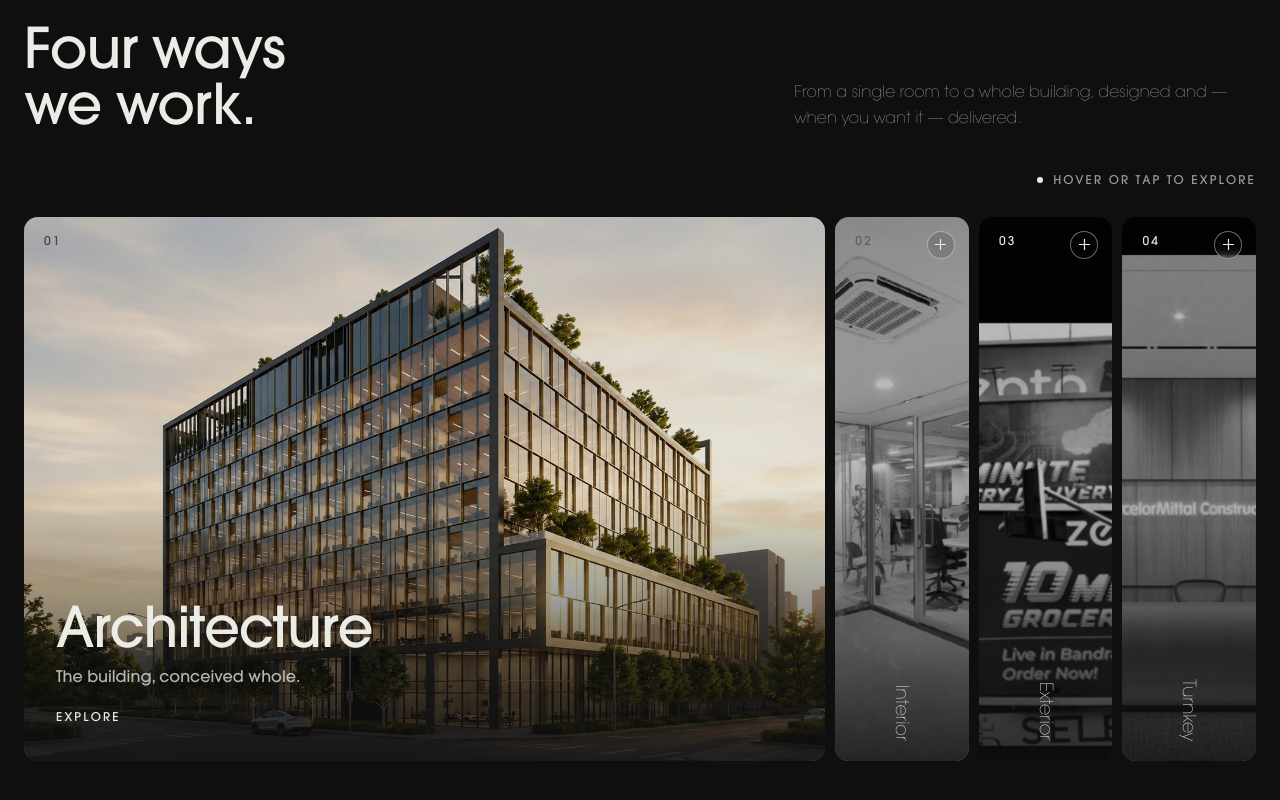
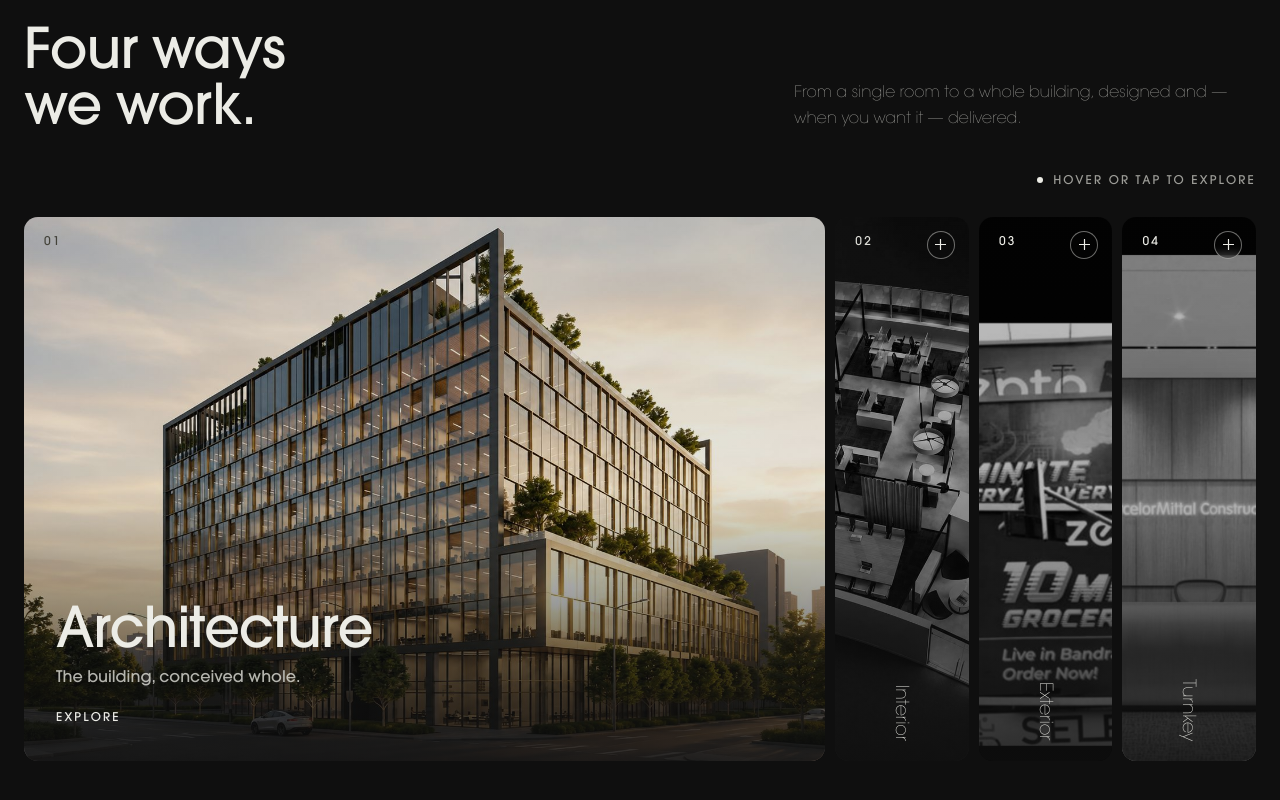
Before and after one commit to TusharND12/madane-design-workshop, a Next.js app: page / in a window 1280 px wide. Shown: the part 10005-10805 px from the top of the page. Built offline with nearby package versions, Linux system fonts and the light colour scheme.

Commit message:
Use provided render for the Interior services panel

```diff
--- a/src/content/services.ts
+++ b/src/content/services.ts
@@ -24,8 +24,8 @@ export const services: Service[] = [
       "Interiors for homes and workspaces — planning, material, light and detail tuned until the space disappears and the life inside it comes forward.",
     forWhom: "Anyone who has the shell and needs the inside resolved with discipline.",
     includes: ["Space planning", "Material & finish", "Lighting design", "Joinery & detail", "FF&E and styling"],
-    image: "/assets/hero/p-26.jpg",
-    imageAlt: "Interior — a calm, daylit workspace floor.",
+    image: "/assets/services/interior.jpg",
+    imageAlt: "Interior — a resolved, daylit workspace where the day is spent.",
     filterType: "Interior",
   },
   {
```
Also changed, not shown: public/assets/services/interior.jpg (added).
